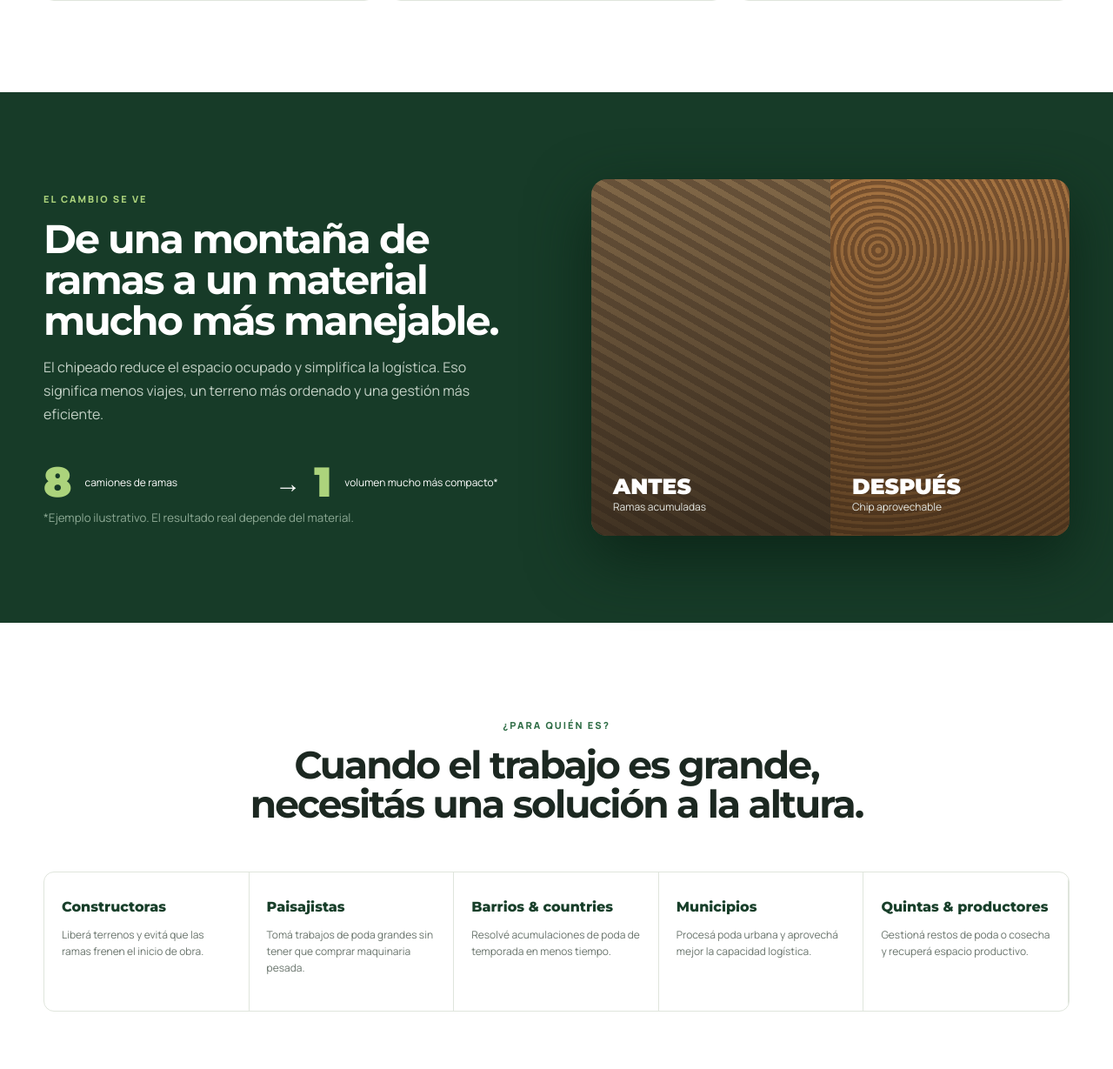
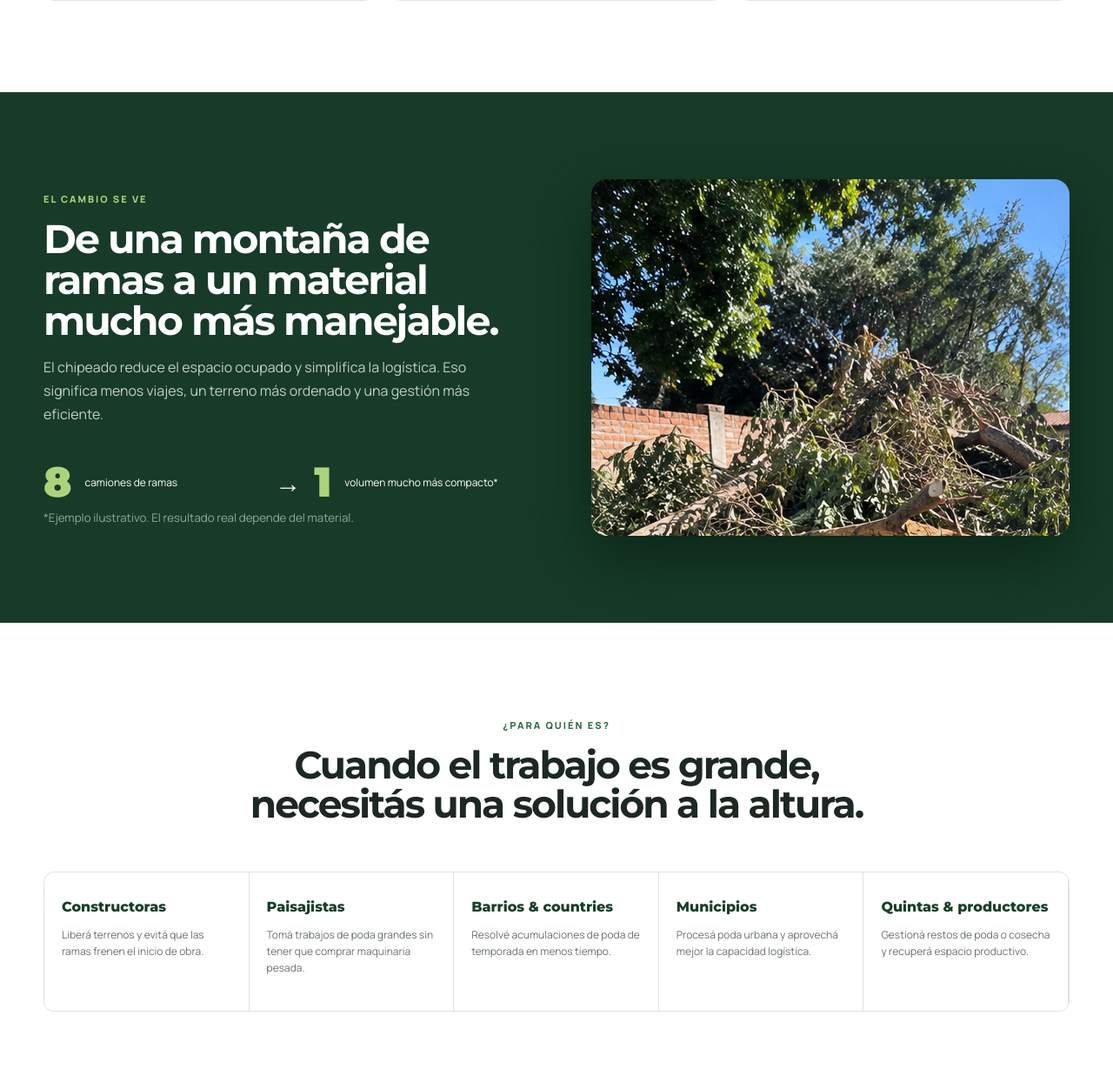
Before and after one commit to equantum-py/ecotritura, a Flask app: page / in a window 1280 px wide. Shown: the part 1463-2692 px from the top of the page at 87% size. Run offline with Flask 3, Linux system fonts and the light colour scheme.

Commit message:
Usar imagen real de antes y después

```diff
--- a/templates/index.html
+++ b/templates/index.html
@@ -5,7 +5,7 @@
 <div class="machine-card"><div class="machine-visual"><div class="tag">UNIDAD MÓVIL</div><div class="machine-icon">⚙</div><h3>Chipeadora industrial 85 HP</h3><p>Lista para trabajos de poda, limpieza de terrenos, loteamientos y grandes acumulaciones de ramas.</p></div><div class="availability"><span><i></i> Agenda de trabajos abierta</span><a href="#contacto">Consultar fecha →</a></div></div></div></section>
 <section class="proof"><div class="container proof-grid"><div><span>01</span><b>Procesamos en el lugar</b><p>Menos movimiento de material sin tratar.</p></div><div><span>02</span><b>Reducimos el volumen</b><p>Más capacidad útil por viaje y menos desorden.</p></div><div><span>03</span><b>El chip vuelve a tener valor</b><p>Puede aprovecharse como cobertura o gestionarse según el proyecto.</p></div></div></section>
 <section class="section" id="servicios"><div class="container"><div class="section-head"><div><span class="eyebrow">SOLUCIONES ECOTRITURA</span><h2>No retiramos un problema.<br><em>Lo transformamos.</em></h2></div><p>Servicio pensado para clientes que necesitan resolver rápido grandes volúmenes de poda y residuos verdes, sin sumar viajes innecesarios.</p></div><div class="cards"><article><span>01</span><h3>Chipeado in situ</h3><p>La máquina llega al lugar y procesa ramas y restos de poda directamente en el predio.</p><a href="#contacto">Cotizar servicio →</a></article><article><span>02</span><h3>Limpieza de terrenos</h3><p>Ideal para constructoras, loteamientos, quintas y obras que necesitan liberar espacio para avanzar.</p><a href="#contacto">Consultar disponibilidad →</a></article><article><span>03</span><h3>Gestión de poda</h3><p>Una salida práctica para barrios, municipios y paisajistas con acumulación estacional de ramas.</p><a href="#contacto">Hablar con ECOTRITURA →</a></article></div></div></section>
-<section class="impact" id="ventajas"><div class="container impact-grid"><div class="impact-copy"><span class="eyebrow light">EL CAMBIO SE VE</span><h2>De una montaña de ramas a un material mucho más manejable.</h2><p>El chipeado reduce el espacio ocupado y simplifica la logística. Eso significa menos viajes, un terreno más ordenado y una gestión más eficiente.</p><div class="ratio"><strong>8</strong><span>camiones de ramas</span><i>→</i><strong>1</strong><span>volumen mucho más compacto*</span></div><small>*Ejemplo ilustrativo. El resultado real depende del material.</small></div><div class="before-after"><div class="before"><b>ANTES</b><span>Ramas acumuladas</span></div><div class="after"><b>DESPUÉS</b><span>Chip aprovechable</span></div></div></div></section>
+<section class="impact" id="ventajas"><div class="container impact-grid"><div class="impact-copy"><span class="eyebrow light">EL CAMBIO SE VE</span><h2>De una montaña de ramas a un material mucho más manejable.</h2><p>El chipeado reduce el espacio ocupado y simplifica la logística. Eso significa menos viajes, un terreno más ordenado y una gestión más eficiente.</p><div class="ratio"><strong>8</strong><span>camiones de ramas</span><i>→</i><strong>1</strong><span>volumen mucho más compacto*</span></div><small>*Ejemplo ilustrativo. El resultado real depende del material.</small></div><div class="before-after real-comparison"><img src="/static/images/antes-despues-ecotritura.png" alt="Antes y después del chipeado de residuos verdes realizado por ECOTRITURA" loading="lazy"></div></div></section>
 <section class="section sectors" id="sectores"><div class="container"><div class="center"><span class="eyebrow">¿PARA QUIÉN ES?</span><h2>Cuando el trabajo es grande,<br>necesitás una solución a la altura.</h2></div><div class="sector-grid"><div><b>Constructoras</b><p>Liberá terrenos y evitá que las ramas frenen el inicio de obra.</p></div><div><b>Paisajistas</b><p>Tomá trabajos de poda grandes sin tener que comprar maquinaria pesada.</p></div><div><b>Barrios & countries</b><p>Resolvé acumulaciones de poda de temporada en menos tiempo.</p></div><div><b>Municipios</b><p>Procesá poda urbana y aprovechá mejor la capacidad logística.</p></div><div><b>Quintas & productores</b><p>Gestioná restos de poda o cosecha y recuperá espacio productivo.</p></div></div></div></section>
 <section class="how" id="como"><div class="container"><div class="section-head"><div><span class="eyebrow">SIMPLE Y DIRECTO</span><h2>Así trabajamos.</h2></div><p>Nos contás qué tenés, evaluamos el volumen y coordinamos la solución adecuada.</p></div><div class="steps"><div><span>1</span><h3>Mandanos fotos</h3><p>Por WhatsApp, con ubicación y una referencia del volumen.</p></div><div><span>2</span><h3>Cotizamos</h3><p>Definimos modalidad, traslado y tiempo estimado de trabajo.</p></div><div><span>3</span><h3>Coordinamos</h3><p>Reservamos fecha y llevamos el equipo al lugar.</p></div><div><span>4</span><h3>Procesamos</h3><p>Chipeamos el material y dejamos el área lista para seguir.</p></div></div></div></section>
 <section class="cta" id="contacto"><div class="container cta-box"><div><span class="eyebrow light">COTIZACIÓN RÁPIDA</span><h2>¿Tenés ramas acumuladas o un terreno que limpiar?</h2><p>Mandanos fotos del lugar y te orientamos con la mejor modalidad para tu trabajo.</p></div><div class="cta-actions"><a class="btn white" href="https://wa.me/595981482510?text=Hola%20ECOTRITURA%2C%20quiero%20cotizar%20un%20trabajo%20de%20chipeado." target="_blank">Cotizar por WhatsApp →</a><span>Respuesta comercial directa</span></div></div></section></main>
```
